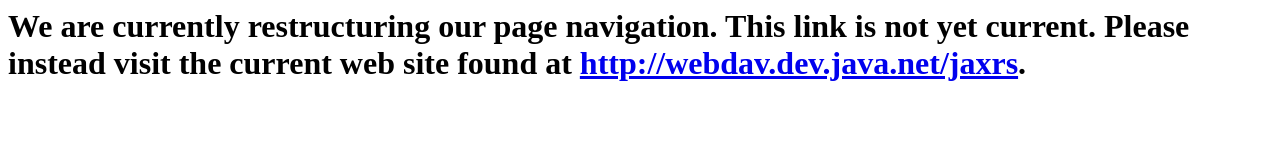
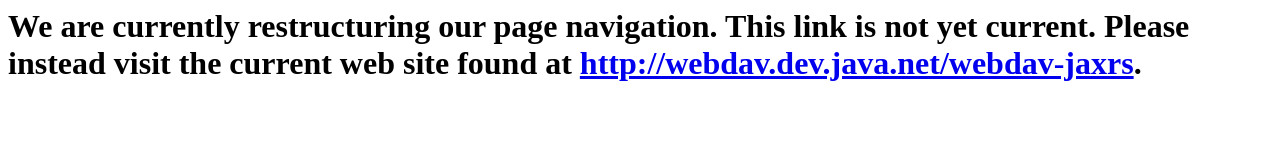
Before and after one commit to jugs-org/webdav, a plain HTML site: page trunk/www/index.html in a window 1280 px wide. Drawn offline with Linux system fonts and the light colour scheme.

```diff
--- a/trunk/www/index.html
+++ b/trunk/www/index.html
@@ -1,3 +1,3 @@
 <html>
-	<h1>We are currently restructuring our page navigation. This link is not yet current. Please instead visit the current web site found at <a href="http://webdav.dev.java.net/jaxrs">http://webdav.dev.java.net/jaxrs</a>.</h1>
+	<h1>We are currently restructuring our page navigation. This link is not yet current. Please instead visit the current web site found at <a href="http://webdav.dev.java.net/webdav-jaxrs">http://webdav.dev.java.net/webdav-jaxrs</a>.</h1>
 </html>
```
